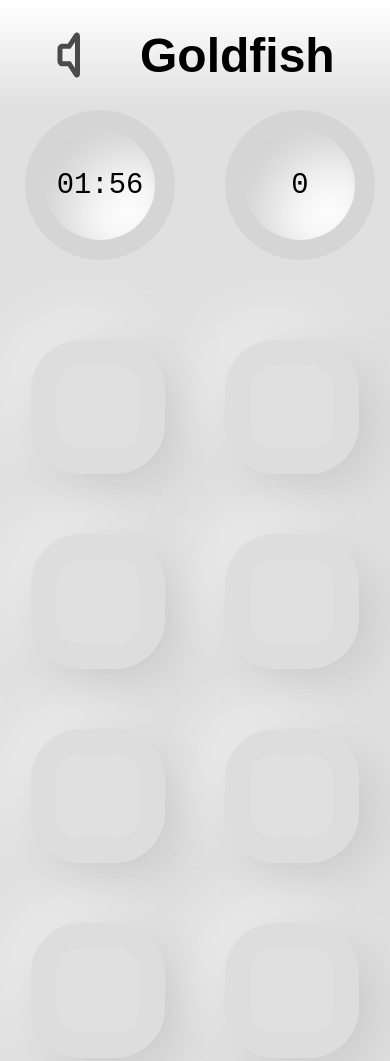
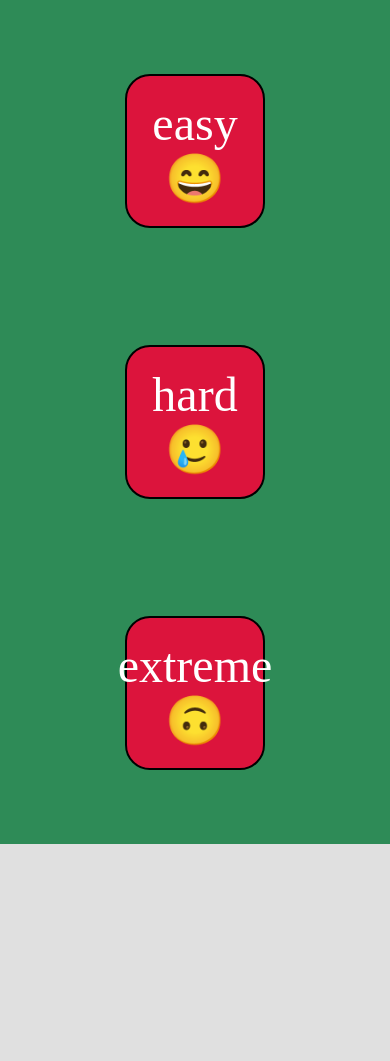
Before and after one commit to 42f/IRONHACK_project_00, a plain HTML site: page index.html in a window 390 px wide. Shown: the top 1061 px of the page. After the commit the page ends 844 px from the top, so only its background shows below. Drawn offline with Linux system fonts and the light colour scheme.

Commit message:
refractors main

```diff
--- a/index.html
+++ b/index.html
@@ -33,9 +33,9 @@
 			<div class="player" data-lvl="1"><i><img src="./media/ico/ic-add.svg" alt="Add one player"><img src="./media/ico/ic-player.svg" alt="Add one player"></i></div>
 		</div> -->
 
-		<div class="button" data-lvl="1">easy</div>
-		<div class="button" data-lvl="2">hard</div>
-		<div class="button" data-lvl="3">extreme</div>
+		<div class="button" data-lvl="1">easy 😄</div>
+		<div class="button" data-lvl="2">hard 🥲</div>
+		<div class="button" data-lvl="3">extreme 🙃</div>
 	</div>
 	<div class="modal" id="infos">
 		<article>
--- a/javascript/main.js
+++ b/javascript/main.js
@@ -1,25 +1,8 @@
-
-// detect mobile client
-
-// if(/Android|webOS|iPhone|iPad|iPod|BlackBerry|IEMobile|Opera Mini/i.test(navigator.userAgent)){
-//   // true for mobile device
-//   document.write("mobile device");
-// }else{
-//   // false for not mobile device
-//   document.write("not mobile device");
-// }
-
 const state = {
 	displayInfos: false,
-	volume: true,
+	volume: localStorage.getItem('volume') === 'true' ? true : false,
 	splash: false
 }
-
-const game = new Game(1);
-game.startGame();
-
-// const audioBip = document.querySelector('#audio-bip');
-// console.log(audioBip.innerHTML);
 
 function setVisibility(element, visibilityProperty) {
 	element.style.visibility = visibilityProperty;
@@ -37,36 +20,44 @@ function toggleSplashScreen() {
 	state.splash ? setVisibility(splashModal, 'visible') : setVisibility(splashModal, 'hidden')
 }
 
-function toggleVolume() {
+function toggleVolume(game) {
 	state.volume = !state.volume;
-	const mutted = document.querySelector('#muteOn');
-	const unmutted = document.querySelector('#muteOff');
+	localStorage.setItem('volume', state.volume);
+	setGameVolume(game);
+	renderVolumeBtn();
+}
+
+function setGameVolume(game) {
 	if (game) {
 		game.setVolume(!state.volume);
 	}
-	if (state.volume) {
-		setVisibility(unmutted, 'visible')
-		setVisibility(mutted, 'hidden')
-	} else {
-		setVisibility(mutted, 'visible')
-		setVisibility(unmutted, 'hidden')
-	}
+}
+
+function renderVolumeBtn() {
+	const mutted = document.querySelector('#muteOn');
+	const unmutted = document.querySelector('#muteOff');
+	setVisibility(mutted, 'hidden')
+	setVisibility(unmutted, 'hidden')
+	const showBtn = state.volume ? unmutted : mutted;
+	setVisibility(showBtn, 'visible')
 }
 
 function startGame(event) {
-	// const game = new Game(event.target.dataset.lvl);
-
-	// toggleSplashScreen();
-
+	const game = new Game(event.target.dataset.lvl);
+	document.querySelector('#volume')?.addEventListener('click', () => {toggleVolume(game)});
+	setGameVolume(game);
+	toggleSplashScreen();
+	game.startGame(event);
 }
 
-toggleVolume();
+function main() {
+	toggleSplashScreen();
+	renderVolumeBtn();
 
-// Commented for debug
-// toggleSplashScreen();
+	document.querySelector('#info-btn')?.addEventListener('click', toggleInfos);
 
+	const levelButtons = document.querySelectorAll('#splash .button');
+	levelButtons.forEach(btn => btn.addEventListener('click', startGame));
+}
 
-document.querySelector('#info-btn')?.addEventListener('click', toggleInfos);
-document.querySelector('#volume')?.addEventListener('click', toggleVolume);
-const levelButtons = document.querySelectorAll('#splash .button');
-levelButtons.forEach(btn => btn.addEventListener('click', startGame));
+main();
```
